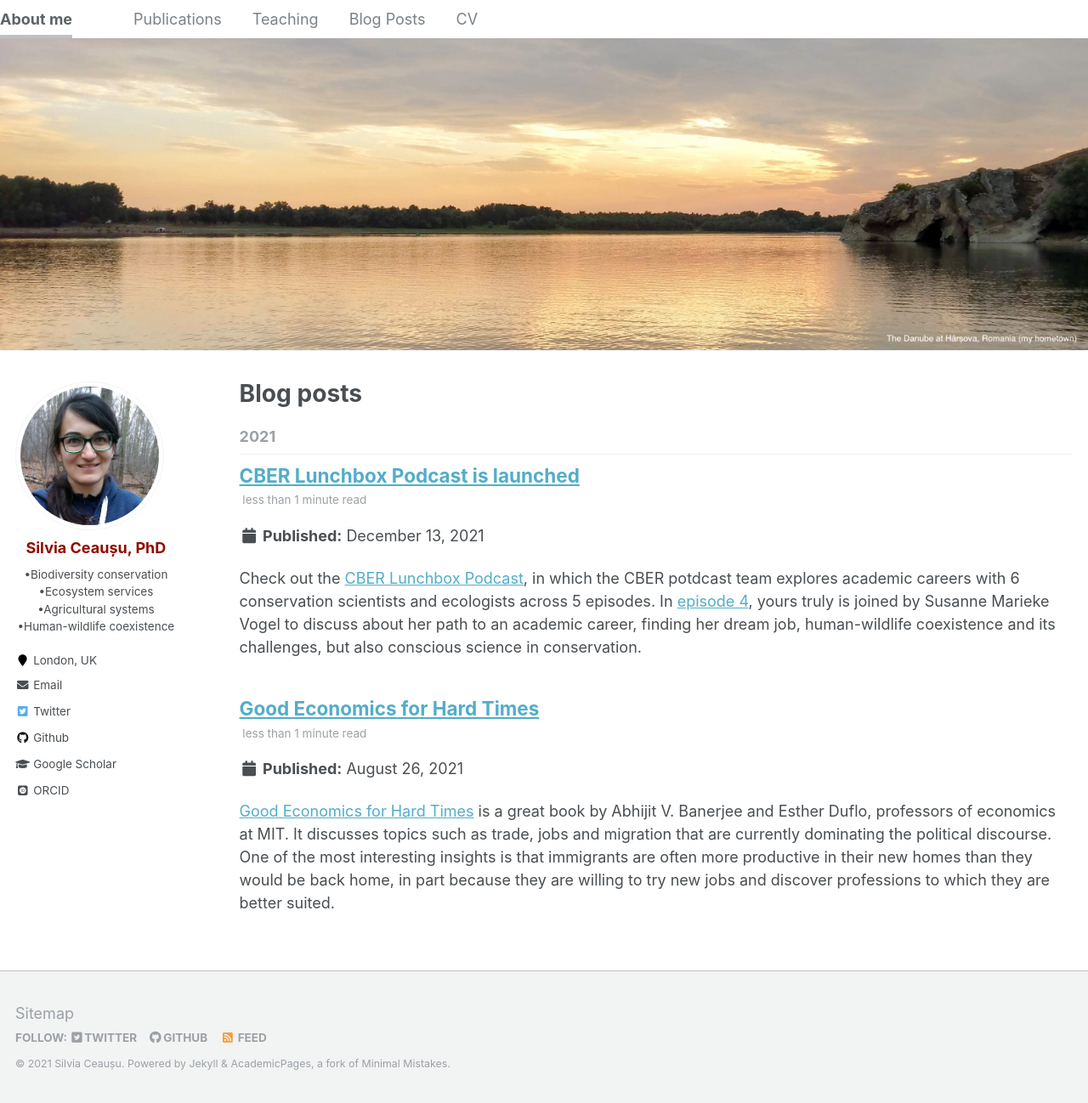
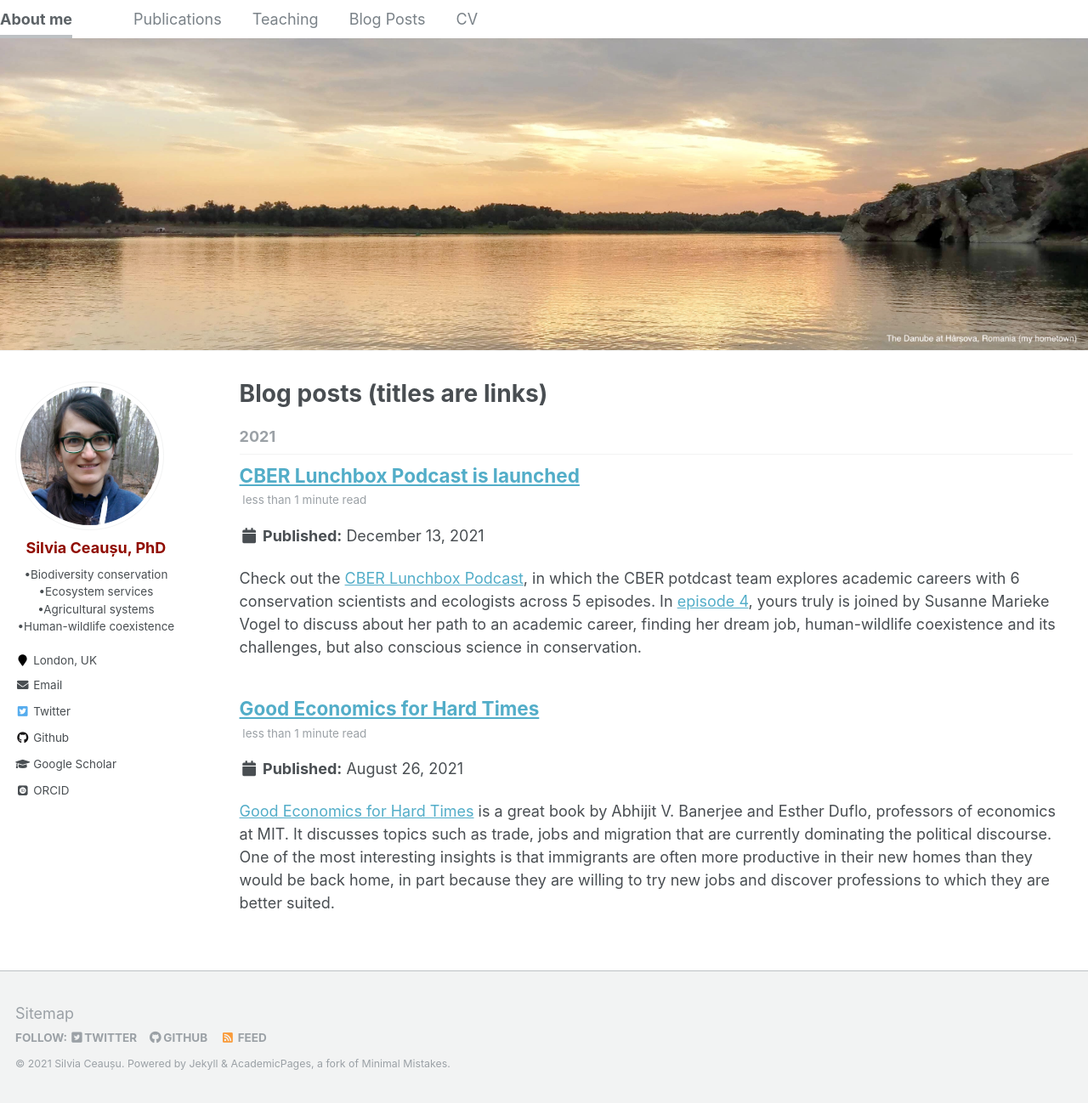
Before and after one commit to SilviaCeausu/SilviaCeausu.github.io, a Jekyll site: the page built from _pages/year-archive.html, in a window 1280 px wide and 1298 px high. Shown: the whole window at 85% size. Built offline with Jekyll 4.4.1, drawn with Linux system fonts in a browser that asks for light colours; some web fonts are replaced.

Commit message:
Update year-archive.html

```diff
--- a/_pages/year-archive.html
+++ b/_pages/year-archive.html
@@ -1,7 +1,7 @@
 ---
 layout: archive_simple
 permalink: /year-archive/
-title: "Blog posts"
+title: "Blog posts (titles are links)"
 author_profile: true
 redirect_from:
   - /wordpress/blog-posts/
```
